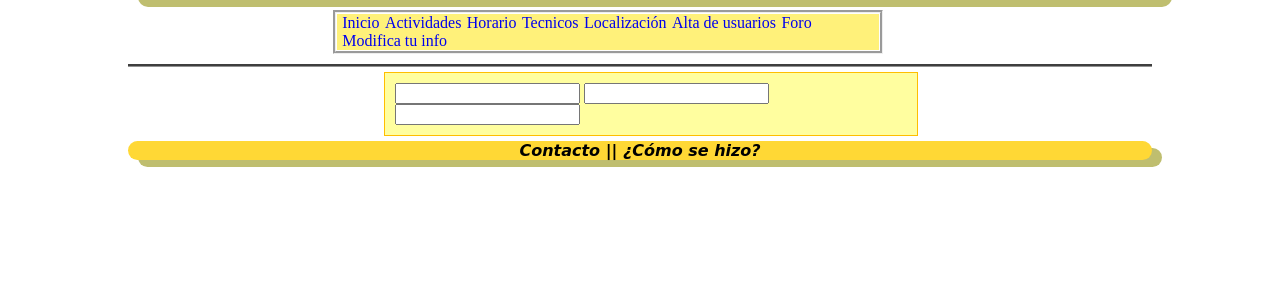
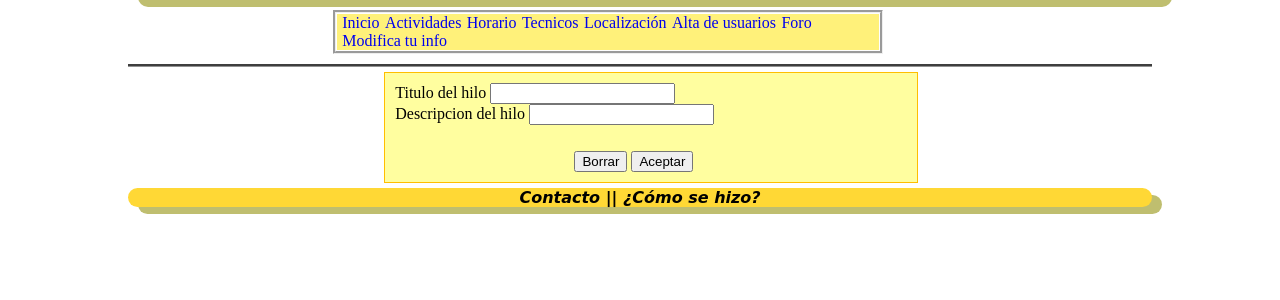
Before and after one commit to naujgs/PW, a PHP site: page /nuevo_hilo.php in a window 1280 px wide. Shown: the part 113-413 px from the top of the page. Run offline with PHP 8.4, Linux system fonts and the light colour scheme; the visitor is signed in with stand-in values (Sample User, id 1).

Commit message:
form's developing

```diff
--- a/Practica2/centrodeportivoII/altausuario.php
+++ b/Practica2/centrodeportivoII/altausuario.php
@@ -83,7 +83,7 @@
               <label style="visibility: hidden;" for="rol">Rol de la persona</label>
               <!-- <select style="visibility: hidden;" id="rol" name="rol">
                   <option value="cliente"> -->
-                <input id="rol"style="visibility:hidden" name="rol" value="cliente" />
+                <input id="rol" style="visibility:hidden" name="rol" value="cliente" />
               </select><br>
             <?php }elseif ($_SESSION['rol'] == 'admin') { ?>
               <label for="rol">Rol de la persona</label>
--- a/Practica2/centrodeportivoII/nuevo_hilo.php
+++ b/Practica2/centrodeportivoII/nuevo_hilo.php
@@ -31,10 +31,16 @@
     </header>
     <?php include("./horizontalMenu.php"); ?>
     <section id="main">
-			<form>
-        <input id="autor">
-        <input id="titulo"></br>
-        <input id="mensaje"></br>
+			<form id="nuevoHilo" action="./php_script/crea_hilo.php" method="post">
+        <label for="titulo">Titulo del hilo</label>
+        <input id="titulo" name="titulo"type="text"></br>
+        <label for="mensaje">Descripcion del hilo</label>
+        <input id="mensaje" name="mensaje"type="text"></br>
+        <input id="autor" style="visibility:hidden" value="<?php echo $_SESSION['dni']?>">
+        <article id="botons">
+          <input type="reset" value="Borrar">
+          <input type="submit" value="Aceptar">
+        </article>
 
       </form>
 		</section>
```
